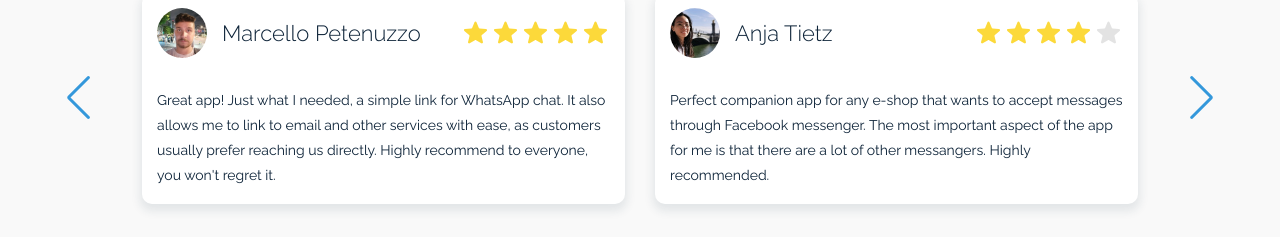
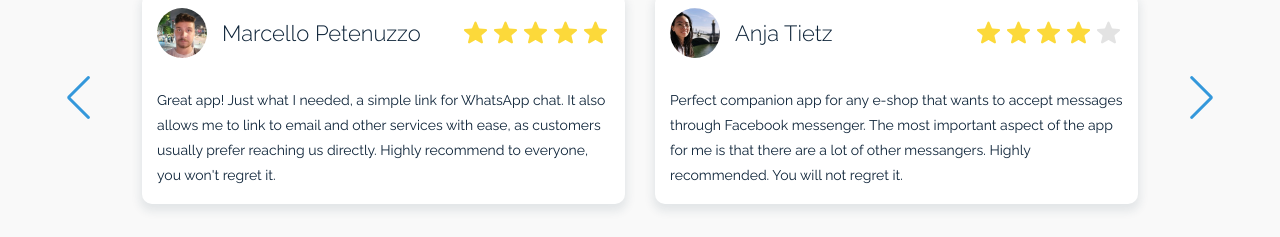
Before and after one commit to Rojven/Rojven.github.io, a plain HTML site: page index.html in a window 1280 px wide. Shown: the part 3539-3776 px from the top of the page. Drawn offline with nearby package versions, Linux system fonts and the light colour scheme; no server answers; a script that the page names is missing.

Commit message:
Update index.html

```diff
--- a/index.html
+++ b/index.html
@@ -2986,7 +2986,7 @@
                                     </div>
                                 </div>
                                 <div class="slider-review-text">
-                                    Perfect companion app for any e-shop that wants to accept messages through Facebook messenger. The most important aspect of the app for me is that there are a lot of other messangers. Highly recommended.
+                                    Perfect companion app for any e-shop that wants to accept messages through Facebook messenger. The most important aspect of the app for me is that there are a lot of other messangers. Highly recommended. You will not regret it.
                                 </div>
                             </div>
                         </div>
```
